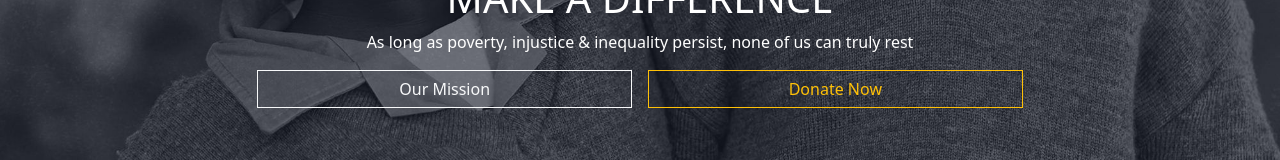
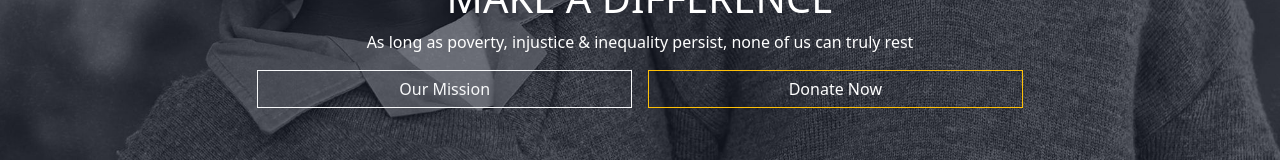
Before and after one commit to giuseppevignanello/proj-html-vuejs, a Vue app: page / in a window 1280 px wide. Shown: the part 376-536 px from the top of the page. Built offline with nearby package versions, Linux system fonts and the light colour scheme.

Commit message:
remove offCanvas Jumbotron

```diff
--- a/src/components/JumboTron.vue
+++ b/src/components/JumboTron.vue
@@ -23,16 +23,11 @@ export default {
             <p class="text-center"> {{text}}</p>
             <div class="buttons row justify-content-center px-2">
                 <button type="button" class="col-12 col-md-4 btn btn-outline-light mx-2 rounded-0">{{first_btn}}</button>
-                <button type="button" class="col-12 col-md-4 btn btn-outline-warning mx-2 rounded-0" data-bs-toggle="offcanvas"
-                    data-bs-target="#donate" aria-controls="donate">{{second_btn}}</button>
+                <button type="button" class="col-12 col-md-4 btn btn-outline-warning mx-2 rounded-0">
+                  <a class="text-white" href="#Donate">{{second_btn}}</a>
+                </button>
             </div>
         </div>
-
-
-
-         <!-- Offcanvas -->
-
-        <OffcanvasDonate/>
 
     </div>
 </template>
```
